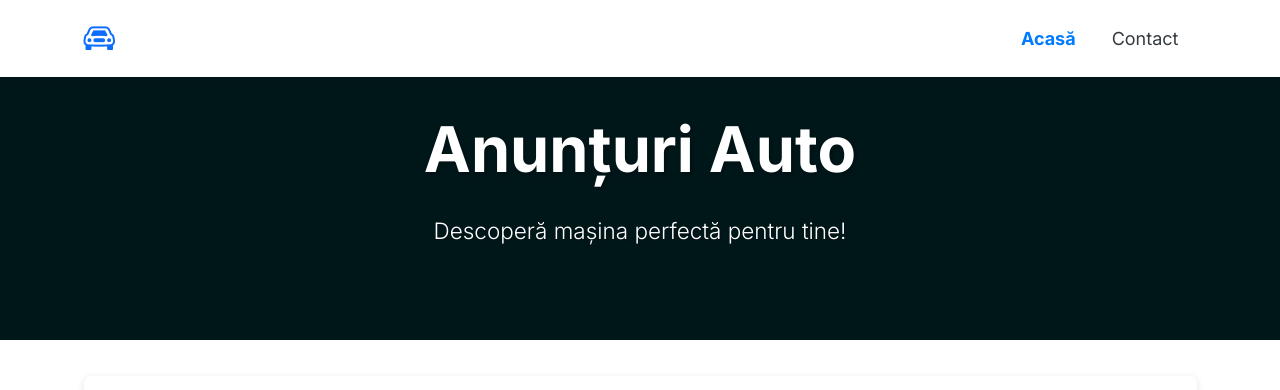
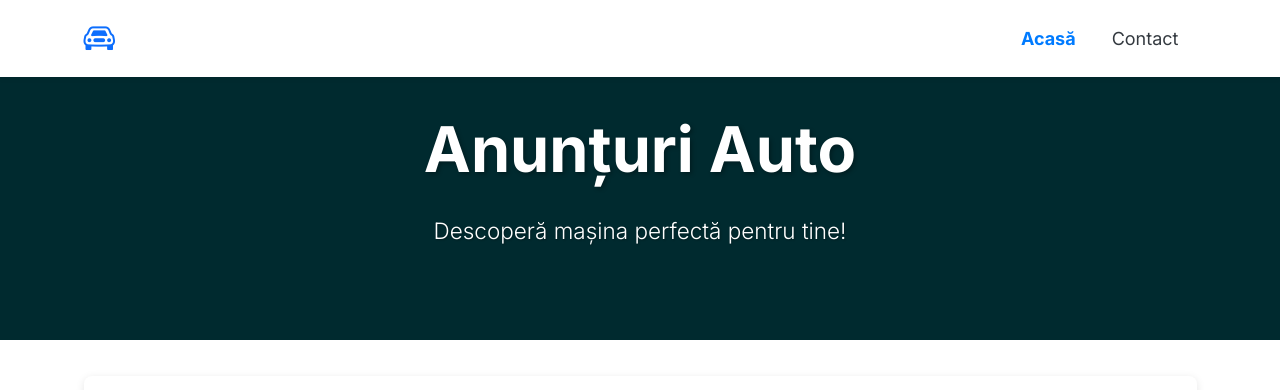
Before and after one commit to rZn24h/dav, a Next.js app: page / in a window 1280 px wide. Shown: the top 390 px of the page. Built offline with nearby package versions, Linux system fonts and the light colour scheme; no server answers; the database is empty.

Commit message:
update pagina principala-banner

```diff
--- a/src/app/page.tsx
+++ b/src/app/page.tsx
@@ -170,7 +170,7 @@ export default function HomePage() {
         <div
           className="position-absolute w-100 h-100"
           style={{
-            backgroundColor: 'rgba(0, 0, 0, 0.5)',
+            backgroundColor: 'rgba(0, 0, 0, 0.1)',
             top: 0,
             left: 0,
             zIndex: 1
```
